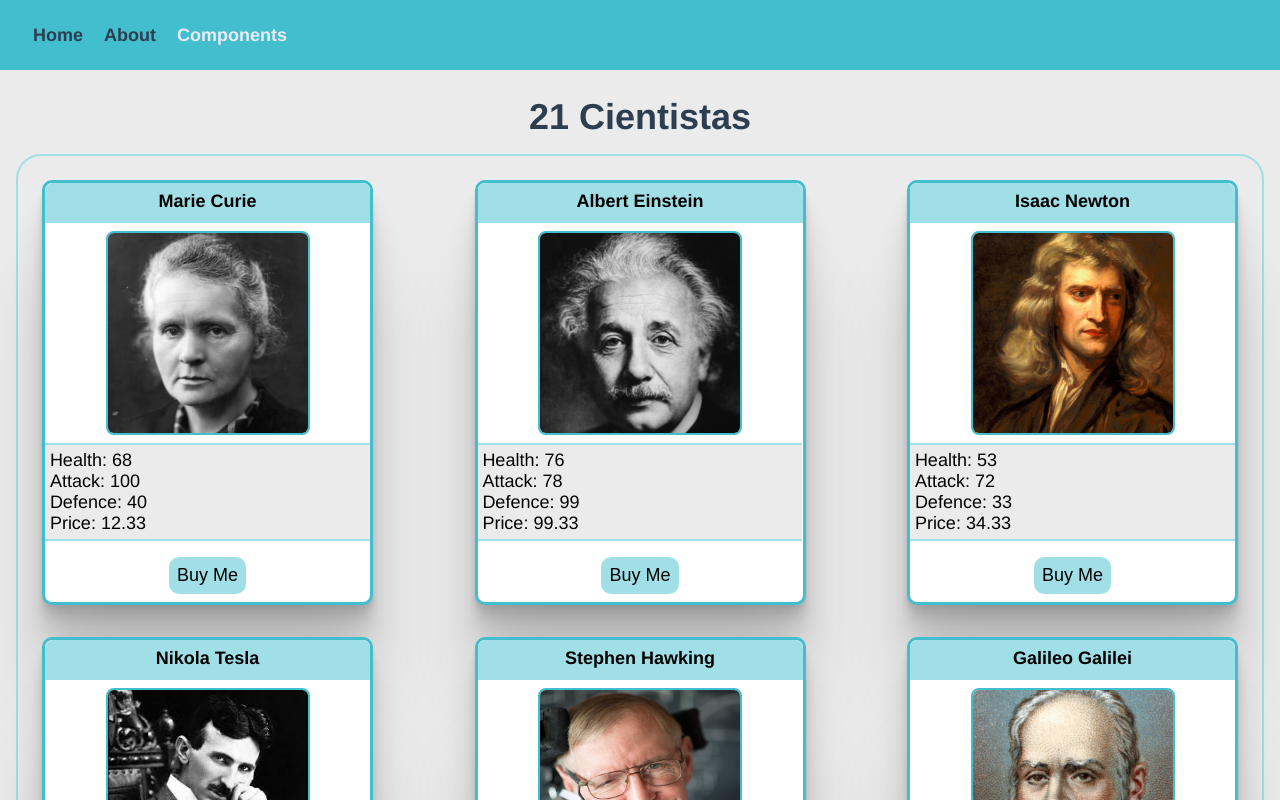
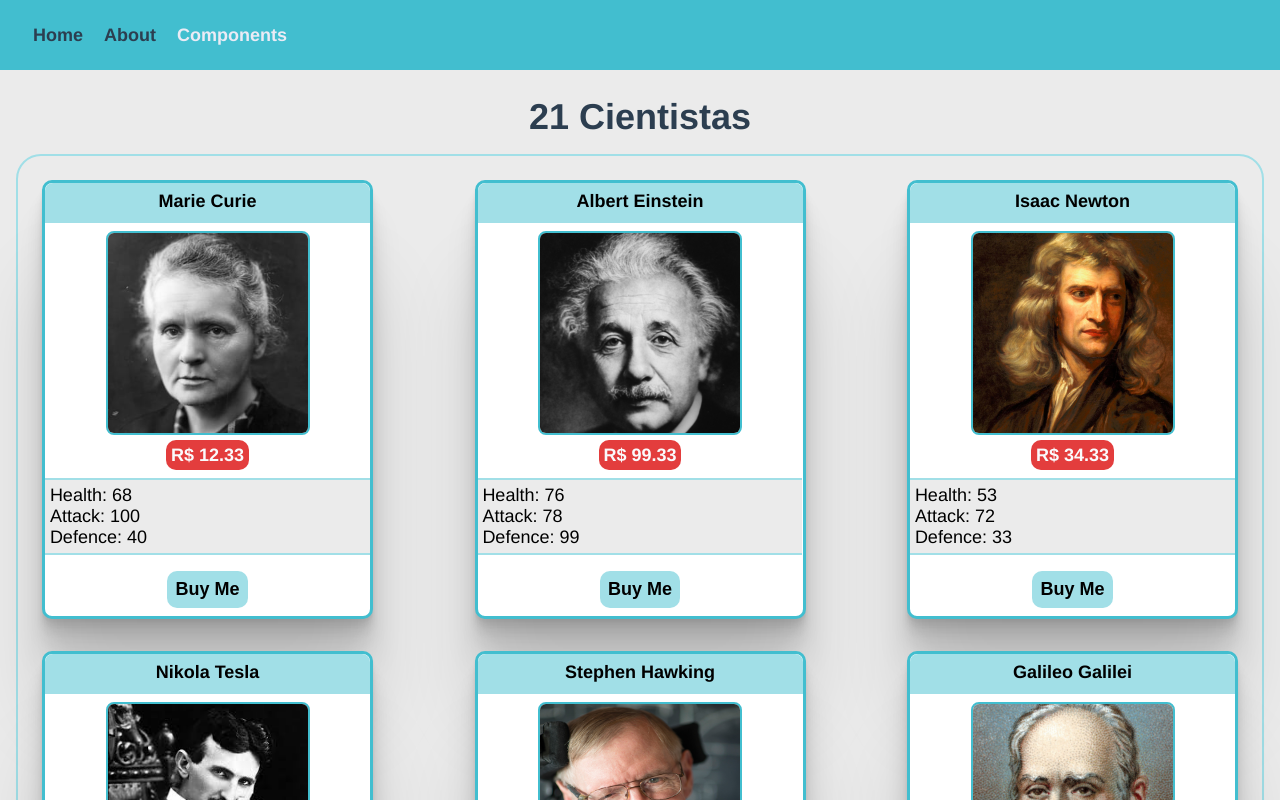
Before and after one commit to Muramatsu2602/vue-marketplace, a Vue app: page /components in a window 1280 px wide. Shown: the top 800 px of the page. Built offline with nearby package versions, Linux system fonts and the light colour scheme.

Commit message:
price tag

```diff
--- a/src/views/About.vue
+++ b/src/views/About.vue
@@ -27,6 +27,8 @@
 
 <style lang='scss' scoped>
 .container {
+  /* border: 2px solid var(--color-primary-light);
+  border-radius: 25px; */
 
   padding: 0.5rem;
   margin: 2rem;
--- a/src/views/Components.vue
+++ b/src/views/Components.vue
@@ -8,12 +8,12 @@
           <div class="card-header">{{ card.name }}</div>
 
           <img :src="require(`@/assets/cards/${card.url}`)" />
+          <div class="card-cost">R$ {{ card.price }}</div>
 
           <div class="card-properties">
             <div class="card-item">Health: {{ card.life }}</div>
             <div class="card-item">Attack: {{ card.attack }}</div>
             <div class="card-item">Defence: {{ card.defence }}</div>
-            <div class="card-item">Price: {{ card.price }}</div>
           </div>
 
           <button>Buy Me</button>
@@ -133,11 +133,12 @@ h1 {
   padding: 0.5rem;
   margin: 0.5rem;
   border-radius: 10px;
+  font-weight: bold;
   transition-duration: 0.4s;
 }
 
 .card button:hover {
-  background-color: #4caf50; /* Green */
+  background-color: var(--color-green); /* Green */
   color: white;
 }
 
@@ -152,6 +153,18 @@ h1 {
   align-items: center;
 
   justify-content: space-between;
+}
+
+.card-cost {
+  background-color: var(--color-red);
+  color: var(--color-box-footer);
+
+  margin-top: 0.3rem;
+  padding: 0.3rem;
+  border-radius: 10px;
+
+  font-size: var(--text-medium);
+  font-weight: bold;
 }
 
 .card-container img {
```
